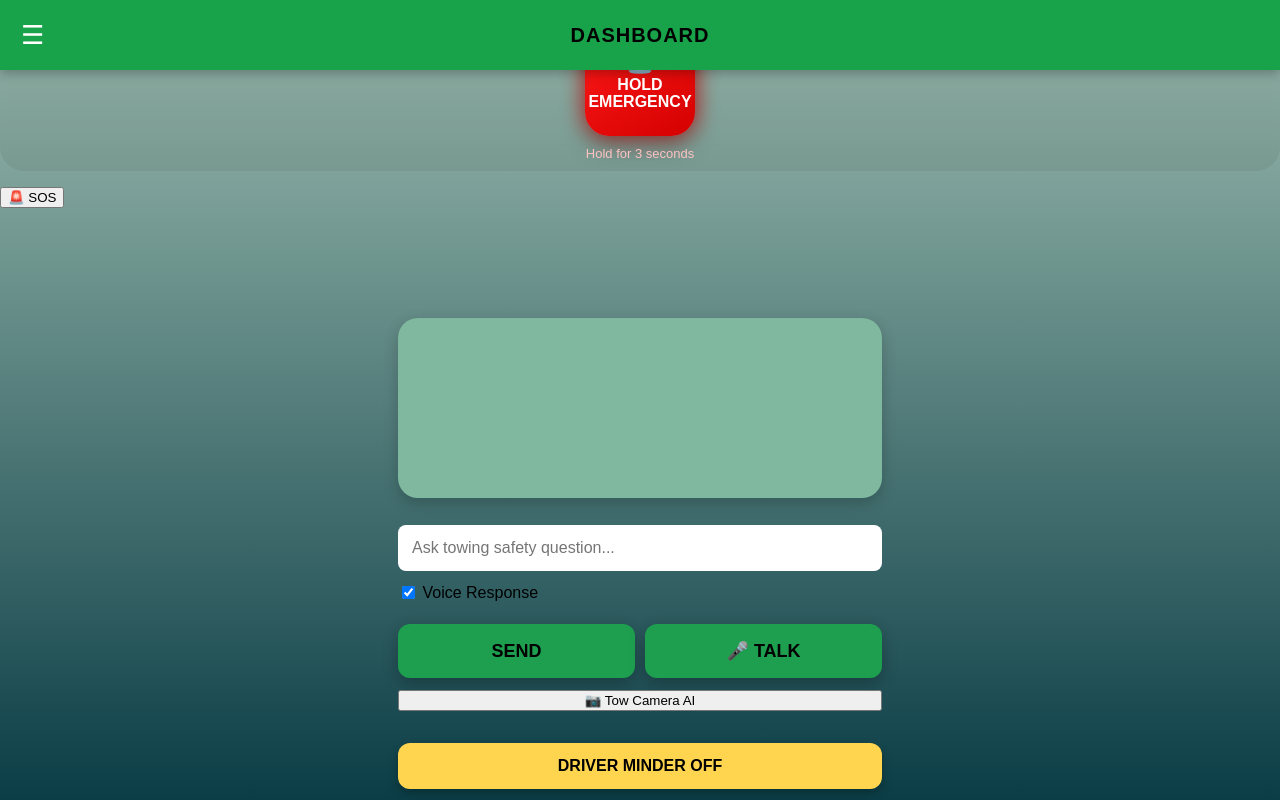
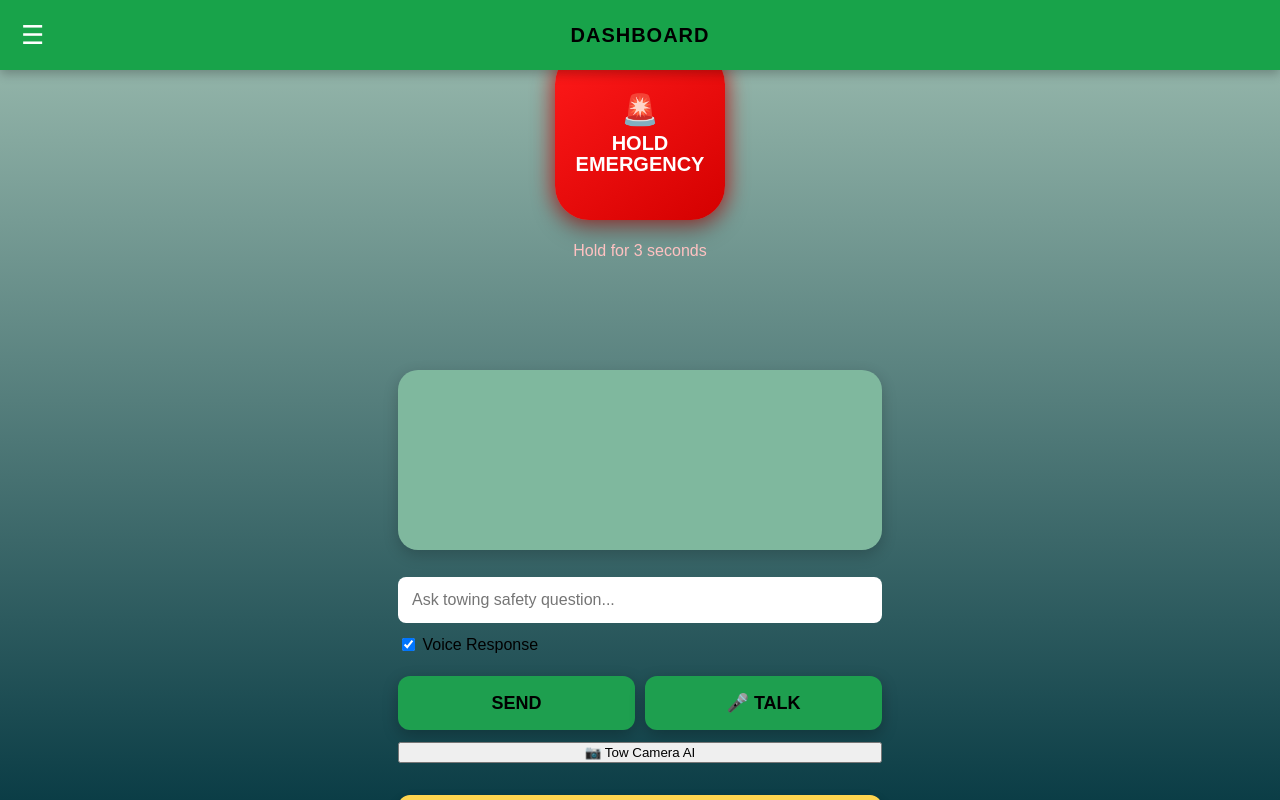
Before and after one commit to tara-safety/Tara-Assistant-, a website with bundled scripts: page public/index.html in a window 1280 px wide. Built offline with nearby package versions, Linux system fonts and the light colour scheme.

Commit message:
Update style.css

```diff
--- a/public/style.css
+++ b/public/style.css
@@ -161,22 +161,17 @@ transform:translateX(0);
 }
 
 /* ============================= */
-/* EMERGENCY STICKY SECTION */
+/* MAIN EMERGENCY SECTION */
 /* ============================= */
 
 .emergencySection{
-  position: sticky;
-  top: 10px;
-  z-index: 900;
-
   display: flex;
   flex-direction: column;
   align-items: center;
   justify-content: center;
 
-  margin-top: 20px;
-  margin-bottom: 16px;
-  padding: 6px 0 10px 0;
+  margin-top: 50px;
+  margin-bottom: 30px;
 }
 
 .emergencyWrap{
@@ -186,18 +181,18 @@ transform:translateX(0);
 }
 
 .emergencyBtn{
-  width: 110px;
-  height: 110px;
+  width: 170px;
+  height: 170px;
 
-  border-radius: 24px;
+  border-radius: 34px;
   border: none;
 
   background: linear-gradient(145deg, #ff1a1a, #d40000);
   color: #ffffff;
 
   font-weight: bold;
-  font-size: 16px;
-  line-height: 1.02;
+  font-size: 20px;
+  line-height: 1.05;
 
   display: flex;
   flex-direction: column;
@@ -206,8 +201,8 @@ transform:translateX(0);
   text-align: center;
 
   box-shadow:
-    0 8px 18px rgba(0,0,0,0.24),
-    0 0 18px rgba(255,0,0,0.45);
+    0 10px 25px rgba(0,0,0,0.28),
+    0 0 24px rgba(255,0,0,0.55);
 
   animation: safetyPulse 2.2s infinite;
 
@@ -225,8 +220,8 @@ transform:translateX(0);
 }
 
 .emgIcon{
-  font-size: 22px;
-  margin-bottom: 4px;
+  font-size: 30px;
+  margin-bottom: 8px;
   line-height: 1;
 }
 
@@ -235,21 +230,61 @@ transform:translateX(0);
 }
 
 .holdText{
-  margin-top: 10px;
-  font-size: 13px;
+  margin-top: 22px;
+  font-size: 16px;
   color: #ffc1c1;
   text-align: center;
 }
-/* optional frosted background when sticky area overlaps content */
-.emergencySection::before{
-  content: "";
-  position: absolute;
-  inset: 0;
-  background: rgba(0,0,0,0.06);
-  backdrop-filter: blur(3px);
-  -webkit-backdrop-filter: blur(3px);
-  border-radius: 24px;
-  z-index: -1;
+
+/* ============================= */
+/* MINI STICKY EMERGENCY BUTTON */
+/* ============================= */
+
+.emergencyMiniBtn{
+  position: fixed;
+  right: 16px;
+  bottom: 20px;
+  z-index: 9999;
+
+  display: none;
+
+  min-width: 92px;
+  height: 52px;
+  padding: 0 16px;
+
+  border: none;
+  border-radius: 16px;
+
+  background: linear-gradient(145deg, #ff1a1a, #d40000);
+  color: #ffffff;
+
+  font-size: 18px;
+  font-weight: bold;
+
+  box-shadow:
+    0 8px 18px rgba(0,0,0,0.28),
+    0 0 18px rgba(255,0,0,0.45);
+
+  animation: safetyPulse 2.2s infinite;
+
+  user-select: none;
+  -webkit-user-select: none;
+  -webkit-touch-callout: none;
+  touch-action: manipulation;
+}
+
+.emergencyMiniBtn.show{
+  display: block;
+}
+
+.emergencyMiniBtn:active{
+  transform: scale(0.96);
+  animation: alertPulse 1s infinite;
+}
+
+/* keep page clear of mini button */
+body{
+  padding-bottom: 90px;
 }
 
 @keyframes alertPulse{
```
